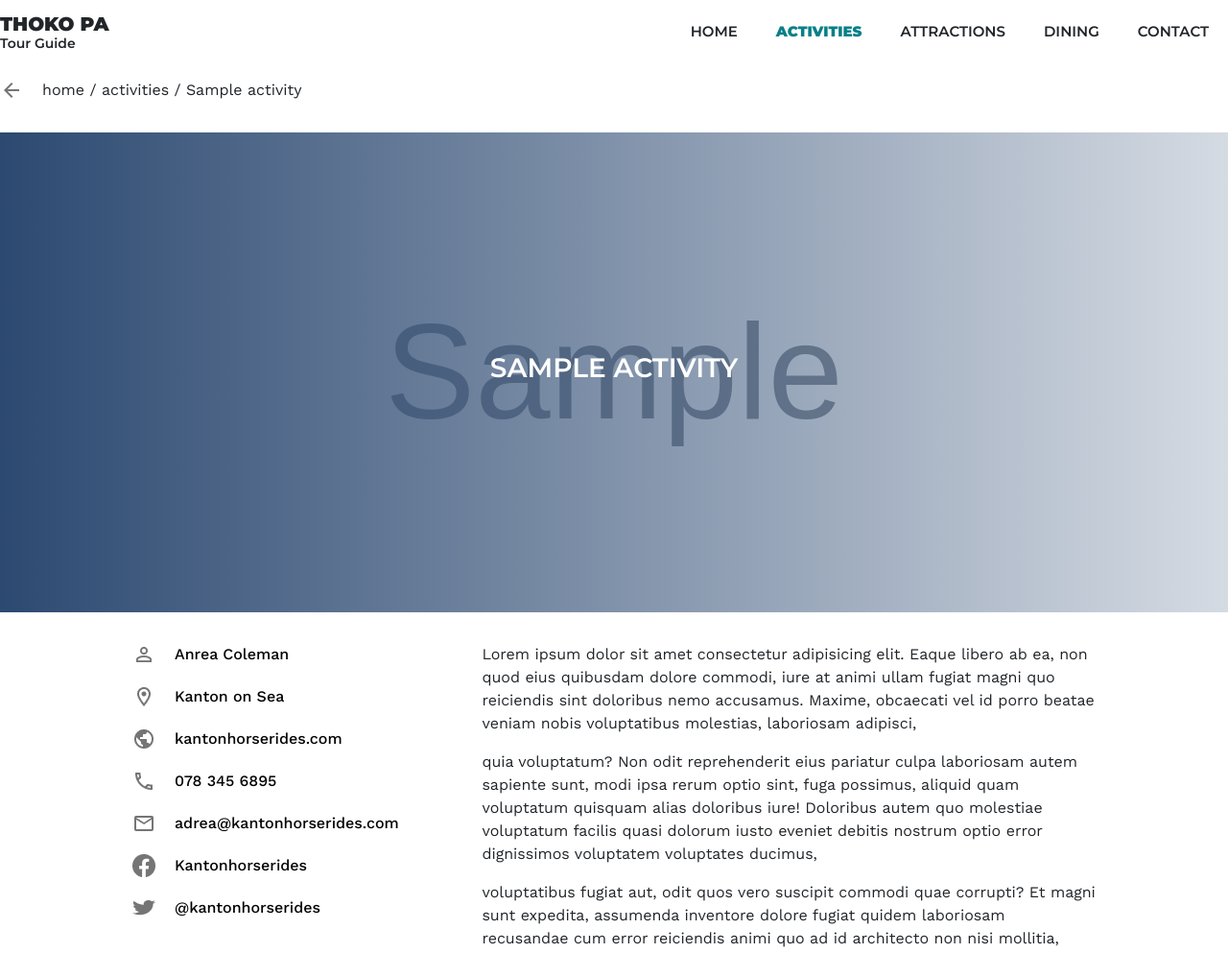
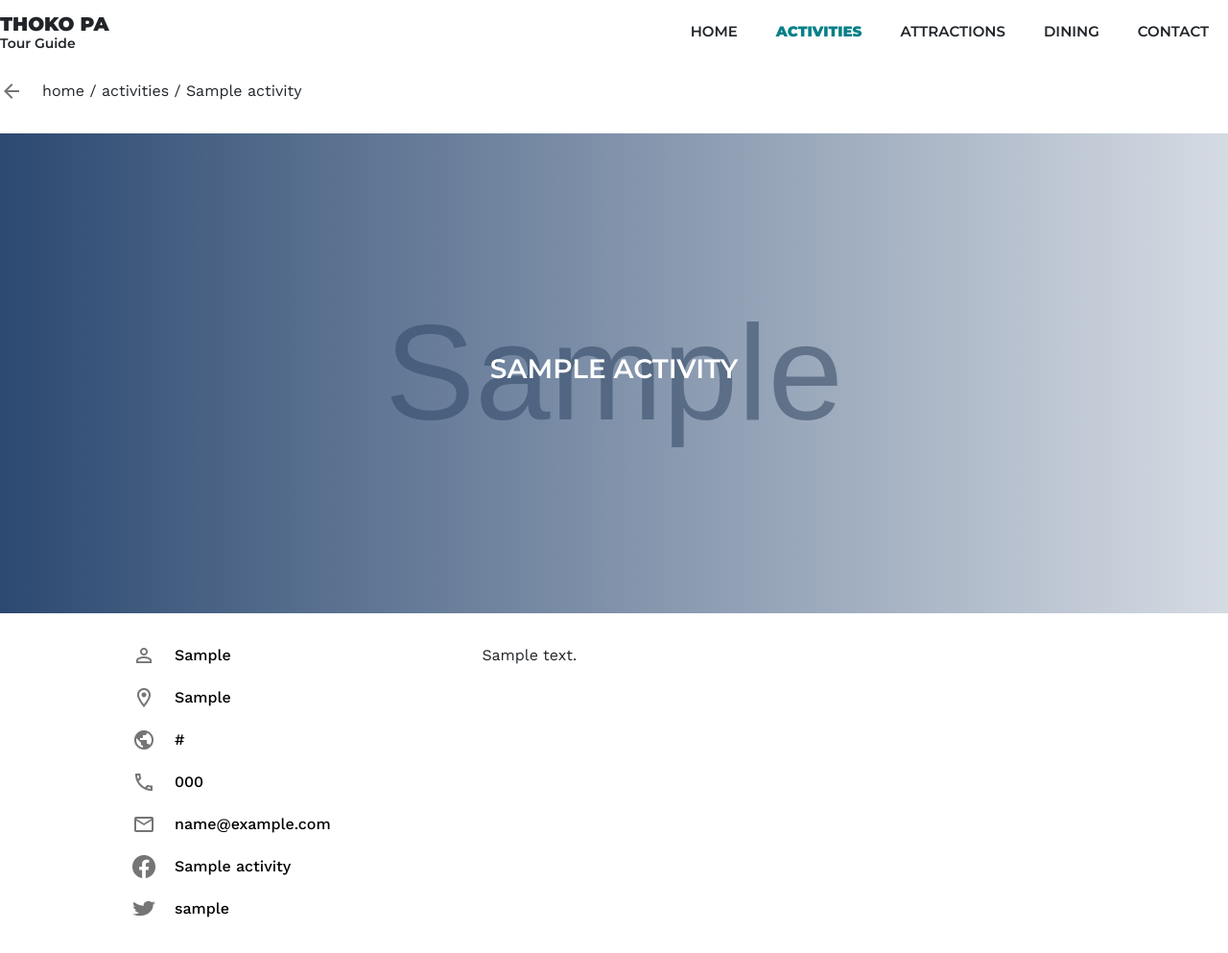
Before and after one commit to Spha88/thoko_django_app, a Django app: a page that uses templates/pages/single_activity_page.html in a window 1280 px wide. Shown: the top 993 px of the page at 96% size. Run offline with Django 4.2, Linux system fonts and the light colour scheme; tables that the repository leaves empty hold one stand-in row (values such as "Sample post"); grey boxes marked "Sample" are stand-in pictures.

Commit message:
Add server data on single activity page

```diff
--- a/activities/models.py
+++ b/activities/models.py
@@ -10,6 +10,17 @@ class Activity(models.Model):
     thumb_nail = models.ImageField(upload_to="photos/%Y/%m/%d/")
     excerpt = models.TextField(null=True, blank=True)
     content = models.TextField(null=True, blank=True)
+
+    contact_person = models.CharField(null=True, blank=True, max_length=150)
+    location = models.CharField(null=True, blank=True, max_length=150)
+    website = models.URLField(db_index=True, null=True, blank=True, max_length=150)
+    email = models.EmailField(null=True, blank=True, max_length=150)
+    contact_number = models.CharField(null=True, blank=True, max_length=150)
+    facebook_page_name = models.CharField(null=True, blank=True, max_length=150)
+    facebook_page_link = models.URLField(db_index=True, null=True, blank=True, max_length=150)
+    twitter_handle = models.CharField(null=True, blank=True, max_length=150)
+    twitter_profile_link = models.URLField(db_index=True, null=True, blank=True, max_length=150)
+
     published = models.BooleanField(default=False)
     date = models.DateTimeField(default=datetime.now)
 
--- a/templates/pages/single_activity_page.html
+++ b/templates/pages/single_activity_page.html
@@ -8,10 +8,10 @@
 <section id="activity-single-page">
     <div class="section-container">
         <header>
-            <img src="{% static 'icons/arrow_back.png' %}" alt="arrow back to previous page" />
+            <a href="./"><img src="{% static 'icons/arrow_back.png' %}" alt="arrow back to previous page" /></a>
             <ul>
-                <li><a href="">home /</a></li>
-                <li><a href="">activities /</a></li>
+                <li><a href="{% url "home" %}">home /</a></li>
+                <li><a href="{% url "activities" %}">activities /</a></li>
                 <li><a href="">{{ activity.title }}</a></li>
             </ul>
         </header>
@@ -22,36 +22,53 @@
             </div>
             <div class="activity-body">
                 <ul class="activity-contact-details">
+                    {% if activity.contact_person %}
                         <li>
                             <img src="{% static "icons/contact_person.png" %}" alt="" />
-                        <span>Anrea Coleman</span></li>
+                            <span>{{ activity.contact_person }}</span></li>
+                    {% endif %}
+
+                    {% if activity.location %}
                         <li>
                             <img src="{% static "icons/location.png" %}" alt="" />
-                        <a href="">Kanton on Sea</a></li>
+                            <a href="">{{ activity.location }}</a></li>
+                    {% endif %}
+
+
+                    {% if activity.website %}
                         <li>
                             <img src="{% static "icons/website_icon.png" %}" alt="" />
-                        <a href="">kantonhorserides.com</a></li>
+                            <a href="{{ activity.website }}" target="_blank">{{ activity.website }}</a></li>
+                    {% endif %}
+
+                    {% if activity.contact_number %}
                         <li>
-                        <img src="{% static "icons/contact_number.png"%}" alt="" />
-                        <a href="">078 345 6895</a></li>
+                            <img src="{% static "icons/contact_number.png" %}" alt="" />
+                            <a href="">{{ activity.contact_number }}</a></li>
+                    {% endif %}
+
+                    {% if activity.email %}
                         <li>
-                        <img src="{% static "icons/email_icon.png" %}" alt="">
-                        <a href="">adrea@kantonhorserides.com</a></li>
+                            <img src="{% static "icons/email_icon.png" %}" alt="" />
+                            <a href="">{{ activity.email }}</a></li>
+                    {% endif %}
+
+                    {% if activity.facebook_page_name and activity.facebook_page_link %}
                         <li>
-                        <img src="{% static "icons/facebook_icon.png" %}" alt="">
-                        <a href="">Kantonhorserides</a></li>
+                            <img src="{% static "icons/facebook_icon.png" %}" alt="" />
+                            <a href="{{ activity.facebook_page_link }}" target="_blank">{{ activity.facebook_page_name }}</a></li>
+                    {% endif %}
+
+                    {% if activity.twitter_handle and activity.twitter_profile_link %}
                         <li>
-                        <img src="{% static "icons/twitter_icon.png" %}" alt="">
-                        <a href="">@kantonhorserides</span></a></li>
+                            <img src="{% static "icons/twitter_icon.png" %}" alt="" />
+                            <a href="{{ activity.twitter_profile_link }}">{{ activity.twitter_handle }}</a></li>
+                    {% endif %}
+
                 </ul>
 
                 <div class="description">
-                    <p>Lorem ipsum dolor sit amet consectetur adipisicing elit. Eaque libero ab ea, non quod eius quibusdam dolore commodi, iure at animi ullam fugiat magni quo reiciendis sint doloribus nemo accusamus. Maxime, obcaecati vel id porro beatae veniam nobis voluptatibus molestias, laboriosam adipisci,</p>
-                    <p>quia voluptatum? Non odit reprehenderit eius pariatur culpa laboriosam autem sapiente sunt, modi ipsa rerum optio sint, fuga possimus, aliquid quam voluptatum quisquam alias doloribus iure! Doloribus autem quo molestiae voluptatum facilis quasi dolorum iusto eveniet debitis nostrum optio error dignissimos voluptatem voluptates ducimus,</p>
-                    <p>voluptatibus fugiat aut, odit quos vero suscipit commodi quae corrupti? Et magni sunt expedita, assumenda inventore dolore fugiat quidem laboriosam recusandae cum error reiciendis animi quo ad id architecto non nisi mollitia, dolor impedit incidunt alias voluptate eveniet corporis. Eum, odio quo possimus magnam soluta, maxime accusantium atque voluptas eos qui officia, architecto ex? Expedita ad dolore nisi illo beatae maiores reiciendis voluptas architecto rem id nobis consequuntur accusantium doloremque quod aut nesciunt ea ducimus blanditiis,</p>
-                    <p>
-                        quas officiis voluptatibus, quisquam, ipsum dolor placeat? Possimus aliquid, voluptatum praesentium, modi repellendus obcaecati quis omnis necessitatibus in ipsum voluptatem eius suscipit nulla mollitia quod atque repudiandae? Voluptatem maxime omnis repudiandae dicta ipsam facilis soluta accusantium aspernatur eius!
-                    </p>
+                    {{ activity.content | safe }}
                 </div>
             </div>
 
```
Also changed, not shown: activities/migrations/0003_activity_contact_number_activity_contact_person_and_more.py (added). Lines whose indentation alone changed are shown as unchanged.
